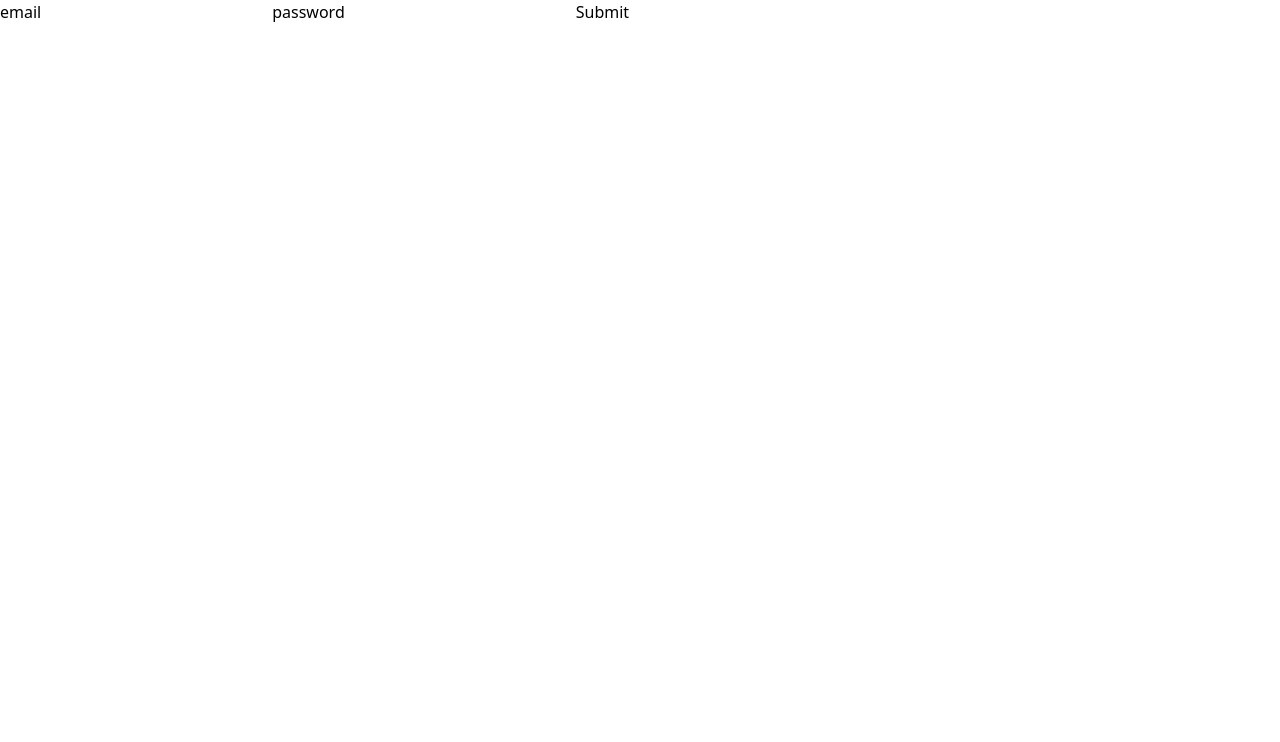
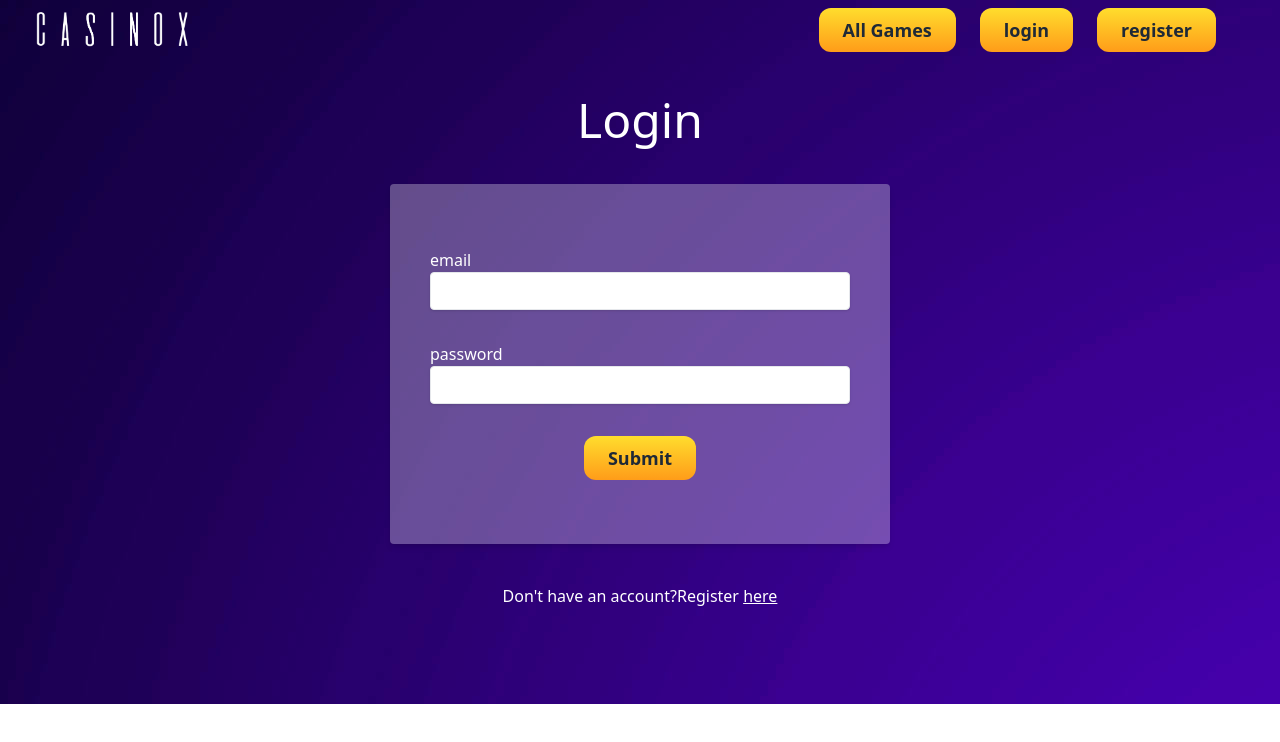
Before and after one commit to markokozul/online-casino-project, a React (Create React App) app: page /login in a window 1280 px wide. Shown: the top 742 px of the page. Built offline with nearby package versions, Linux system fonts and the light colour scheme; no server answers; data requests are answered from the project's data file; the HTML template or start-up script is replaced by a standard one.

Commit message:
add login & register page style

```diff
--- a/src/components/Button.tsx
+++ b/src/components/Button.tsx
@@ -4,7 +4,7 @@ export default function Button({ title, action }: ButtonProps) {
   return (
     <button
       onClick={action}
-      className='px-4 py-6 bg-gradient-to-t from-[#ff9c19] to-[#ffdd2d]  text-gray-800 font-bold rounded-xl text-lg z-10'
+      className='px-6 py-2  bg-gradient-to-t from-[#ff9c19] to-[#ffdd2d]  text-gray-800 font-bold rounded-xl text-lg z-10'
     >
       {title}
     </button>
--- a/src/components/Form.tsx
+++ b/src/components/Form.tsx
@@ -1,4 +1,6 @@
 import { useState } from 'react';
+import { FormProps, LoginFormData } from '../types/types';
+import Button from './Button';
 
 export default function Form({ fields, submit }: any) {
   const [data, setData] = useState({});
@@ -12,11 +14,12 @@ export default function Form({ fields, submit }: any) {
     submit(e, data);
   };
   return (
-    <form onSubmit={handleSubmit}>
+    <form className='w-[90%]  flex flex-col justify-center items-center  gap-8 px-10 py-16 bg-white/30 shadow-md rounded sm:w-96 lg:w-[500px]'>
       {Object.keys(fields).map((item: string, i) => (
-        <label htmlFor={item} key={i}>
-          {item}
+        <label htmlFor={item} key={i} className='w-full '>
+          <span>{item}</span>
           <input
+            className='w-full shadow appearance-none border rounded py-2 px-3 text-gray-700 leading-tight focus:outline-none focus:shadow-outline'
             name={item}
             type={fields[item]}
             required
@@ -24,7 +27,7 @@ export default function Form({ fields, submit }: any) {
           />
         </label>
       ))}
-      <input type='submit'></input>
+      <Button title='Submit' action={handleSubmit} />
     </form>
   );
 }
--- a/src/components/NavigateButton.tsx
+++ b/src/components/NavigateButton.tsx
@@ -8,7 +8,7 @@ export default function NavigateButton({
   return (
     <Link
       to={navigate}
-      className='px-6 py-[8px] bg-gradient-to-t from-[#ff9c19] to-[#ffdd2d]  text-gray-800 font-bold rounded-xl text-lg z-10'
+      className='px-6 py-2 bg-gradient-to-t from-[#ff9c19] to-[#ffdd2d]  text-gray-800 font-bold rounded-xl text-lg z-10'
     >
       {title}
     </Link>
--- a/src/components/game-slider/SliderItem.tsx
+++ b/src/components/game-slider/SliderItem.tsx
@@ -4,7 +4,7 @@ import { SliderItemProps } from '../../types/types';
 
 export default function SliderItem({ img, title, id, refs }: SliderItemProps) {
   return (
-    <div ref={refs} className='p-2 w-40 h-full sm:w-48 small:w-44 lg:w-56'>
+    <div ref={refs} className='p-2 w-40 h-full xs:w-44 sm:w-48  lg:w-52'>
       <Link to={`/details/${id}`}>
         <img
           loading='lazy' //images that are on the screen have higher priority of loading
--- a/src/components/layout/Header.tsx
+++ b/src/components/layout/Header.tsx
@@ -29,6 +29,7 @@ export default function Header() {
   };
 
   const handleScroll = () => {
+    console.log('lol');
     const currentScrollPos = window.scrollY;
 
     if (currentScrollPos > prevScrollPos) {
@@ -55,21 +56,20 @@ export default function Header() {
     <div
       ref={header}
       className={`${backgr ? 'bg-header-bg/80' : 'bg-transparent'} ${
-        visible ? 'fixed transition-all duration-200 ease-in-out ' : 'absolute'
+        visible ? 'fixed  transition-all duration-300 ease-linear' : 'absolute '
       }  flex items-center justify-end gap-6 w-full min-h-[60px] px-16  z-50`}
     >
       <Link to={'/'}>
         <img src={logo} className='w-40 absolute left-8 top-2' alt='logo' />
       </Link>
-      <NavigateButton title='Games' navigate={'/all-games'} />
-      <NavigateButton title='home' navigate={'/'} />
+      <NavigateButton title='All Games' navigate={'/all-games'} />
 
       {isAuthenticated ? (
         <Button title='sign out' action={handleLogout}></Button>
       ) : (
         <>
+          <NavigateButton title='login' navigate={'/login'} />
           <NavigateButton title='register' navigate={'/register'} />
-          <NavigateButton title='login' navigate={'/login'} />
         </>
       )}
     </div>
--- a/src/components/layout/Section.tsx
+++ b/src/components/layout/Section.tsx
@@ -1,5 +1,3 @@
-import { ReactNode } from 'react';
-
 export default function Section(props: any) {
   return <div className={props.styling}>{props.children}</div>;
 }
--- a/src/pages/all-games/AllGames.tsx
+++ b/src/pages/all-games/AllGames.tsx
@@ -16,18 +16,20 @@ export default function AllGames() {
     <div>
       <Header />
       <Main>
-        <Section styling='bg-backgr3 bg-cover bg-center  flex items-center justify-center flex-row flex-wrap gap-2 px-5 py-32 h-auto lg:px-16 lg:py-44'>
+        <Section styling='bg-backgr3 bg-cover bg-center  flex items-center justify-center px-5 py-32 h-auto lg:px-16 lg:py-44'>
+          <div className='flex flex-row flex-wrap gap-2'>
             {data &&
               data.map((item: any) => (
                 <Link to={`/details/${item.id}`} key={item.id}>
                   <img
-                  className=' w-40 h-full sm:w-48 small:w-44 lg:w-56'
+                    className=' w-32 h-full xs:w-40 sm:w-48  lg:w-52'
                     src={item.img}
                     alt=''
                     loading='lazy'
                   ></img>
                 </Link>
               ))}
+          </div>
         </Section>
       </Main>
     </div>
--- a/src/pages/login/Login.tsx
+++ b/src/pages/login/Login.tsx
@@ -1,9 +1,12 @@
 import { signInWithEmailAndPassword } from 'firebase/auth';
-import { useNavigate } from 'react-router-dom';
+import { useEffect } from 'react';
+import { Link, useNavigate } from 'react-router-dom';
 import Form from '../../components/Form';
+import Header from '../../components/layout/Header';
+import Main from '../../components/layout/Main';
+import Section from '../../components/layout/Section';
 import { auth } from '../../firebase/firebase';
 import { LoginFormData } from '../../types/types';
-import { useEffect } from 'react';
 
 export default function Login() {
   const navigate = useNavigate(); //used for navigating
@@ -41,10 +44,22 @@ export default function Login() {
 
   return (
     <div>
-      <Form
-        fields={{ email: 'email', password: 'password' }} // input name: input type
-        submit={handleSubmit}
-      />
+      <Header />
+      <Main>
+        <Section styling='flex flex-col justify-center items-center gap-10 px-5 py-24 h-auto lg:px-16 '>
+          <h1 className='text-5xl'>Login</h1>
+          <Form
+            fields={{ email: 'email', password: 'password' }} // input name: input type
+            submit={handleSubmit}
+          />
+          <p>
+            Don't have an account?Register{' '}
+            <Link to={'/register'} className='underline decoration-1'>
+              here
+            </Link>
+          </p>
+        </Section>
+      </Main>
     </div>
   );
 }
--- a/src/pages/register/Register.tsx
+++ b/src/pages/register/Register.tsx
@@ -1,9 +1,11 @@
 import { createUserWithEmailAndPassword } from 'firebase/auth';
-import { useNavigate } from 'react-router-dom';
+import { useNavigate, Link } from 'react-router-dom';
 import Form from '../../components/Form';
 import { auth } from '../../firebase/firebase';
 import { RegisterFormData } from '../../types/types';
-
+import Header from '../../components/layout/Header';
+import Main from '../../components/layout/Main';
+import Section from '../../components/layout/Section';
 export default function Register() {
   const navigate = useNavigate();
 
@@ -25,10 +27,22 @@ export default function Register() {
   };
   return (
     <div>
-      <Form
-        fields={{ email: 'email', password: 'password' }}
-        submit={handleSubmit}
-      />{' '}
+      <Header />
+      <Main>
+        <Section styling='flex flex-col justify-center items-center gap-10 px-5 py-24 h-auto lg:px-16 '>
+          <h1 className='text-5xl'>Register</h1>
+          <Form
+            fields={{ email: 'email', password: 'password' }} // input name: input type
+            submit={handleSubmit}
+          />
+          <p>
+            Already have an account?Login{' '}
+            <Link to={'/register'} className='underline decoration-1'>
+              here
+            </Link>
+          </p>
+        </Section>
+      </Main>
     </div>
   );
 }
```
Also changed, not shown: src/types/types.ts (+11 -1 lines). Lines whose indentation alone changed are shown as unchanged.
